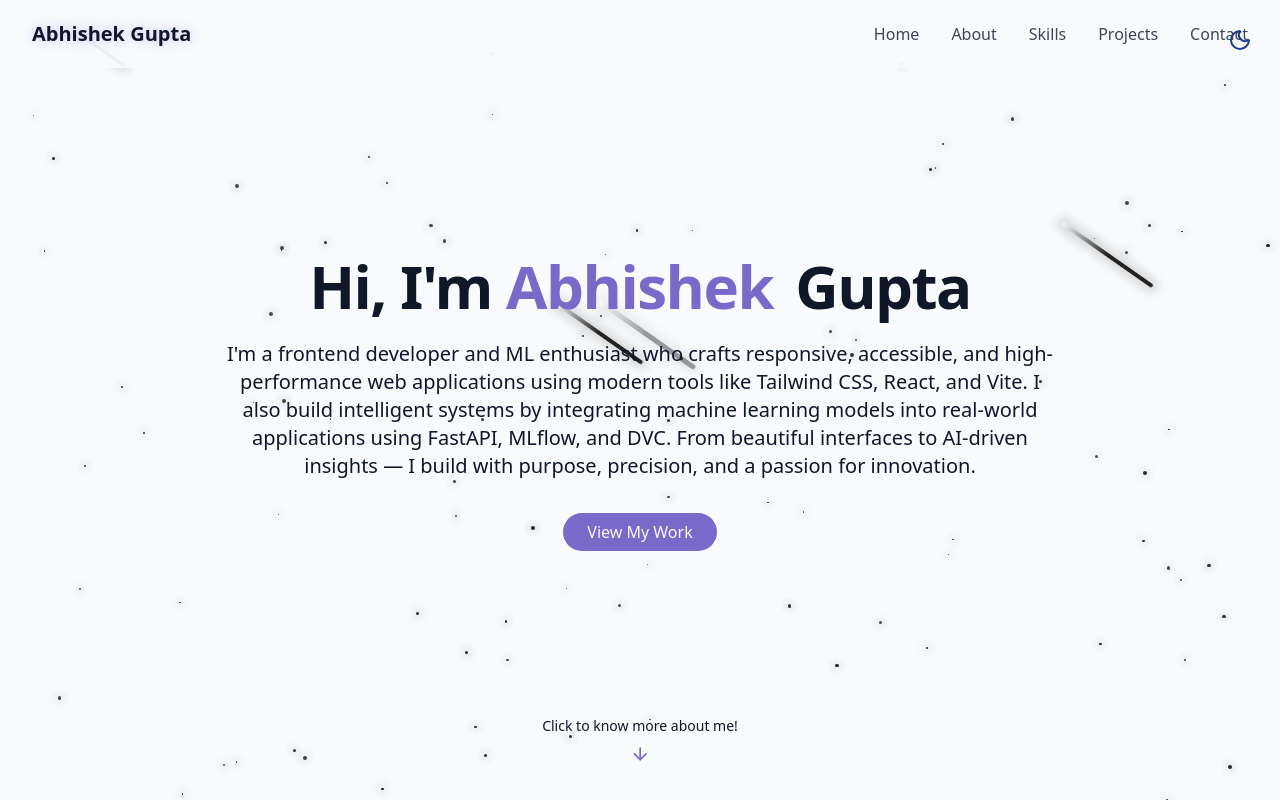
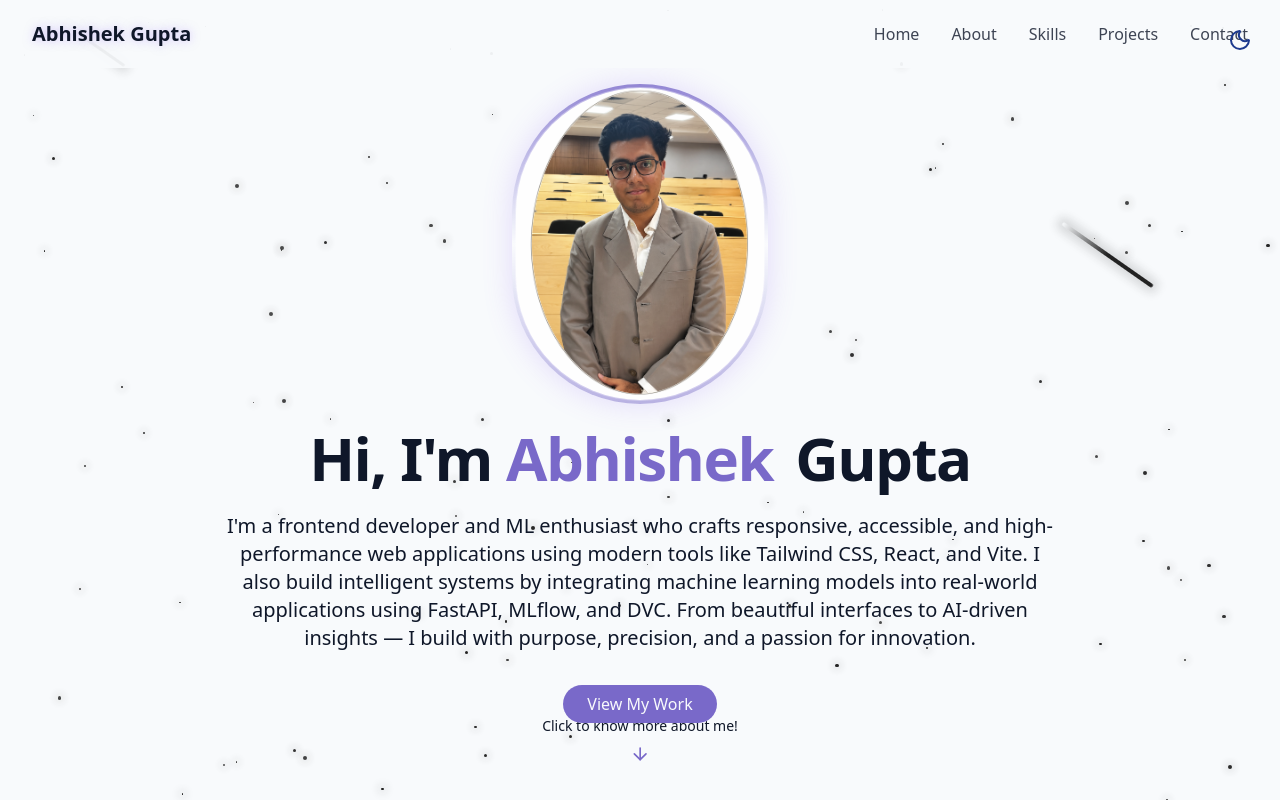
Before and after one commit to DevSourcerer04/portfolio2.0, a React (Vite) app: page / in a window 1280 px wide. Shown: the top 800 px of the page. Built offline with nearby package versions, Linux system fonts and the light colour scheme.

Commit message:
Made some ui changes

```diff
--- a/src/components/HeroSection.jsx
+++ b/src/components/HeroSection.jsx
@@ -8,6 +8,18 @@ export const HeroSection = () => {
     >
       <div className="container max-w-4xl mx-auto text-center z-10">
         <div className="space-y-6">
+          <div className="opacity-0 animate-fade-in-delay-1 flex justify-center">
+            <div className="relative w-56 h-72 md:w-64 md:h-80 rounded-[999px] p-[3px] bg-linear-to-b from-primary/80 via-white/30 to-primary/50 shadow-[0_0_30px_rgba(139,92,246,0.2)]">
+              <div className="h-full w-full rounded-[999px] border border-white/10 bg-card/40 backdrop-blur-sm overflow-hidden">
+                <img
+                  src="/profile-photo.jpg"
+                  alt="Portrait of Abhishek Gupta"
+                  className="h-full w-full object-cover"
+                />
+              </div>
+            </div>
+          </div>
+
           <h1 className="text-4xl md:text-6xl font-bold tracking-tight">
             <span className="opacity-0 animate-fade-in"> Hi, I'm</span>
             <span className="text-primary opacity-0 animate-fade-in-delay-1">
```
Also changed, not shown: public/profile-photo.jpg (added).
